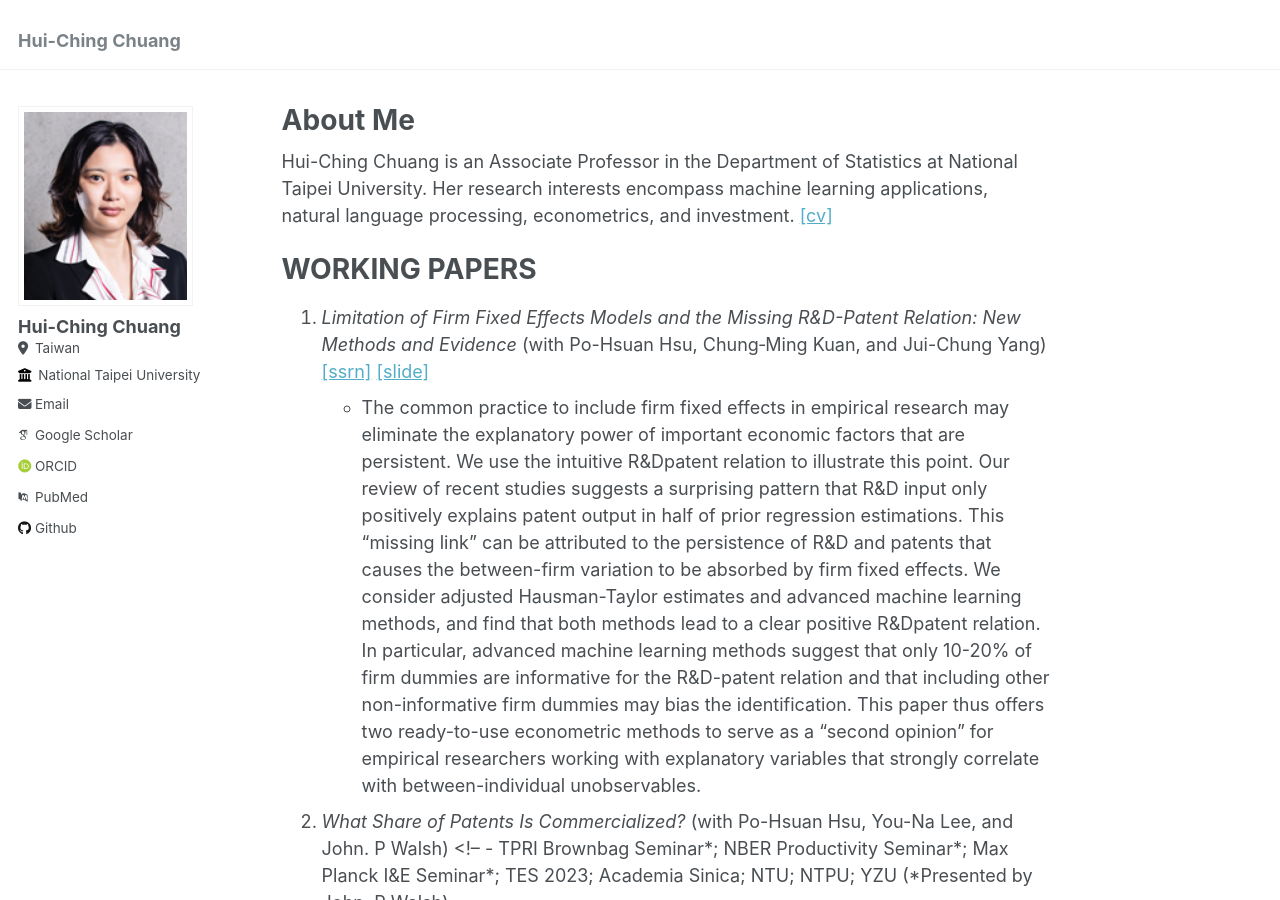
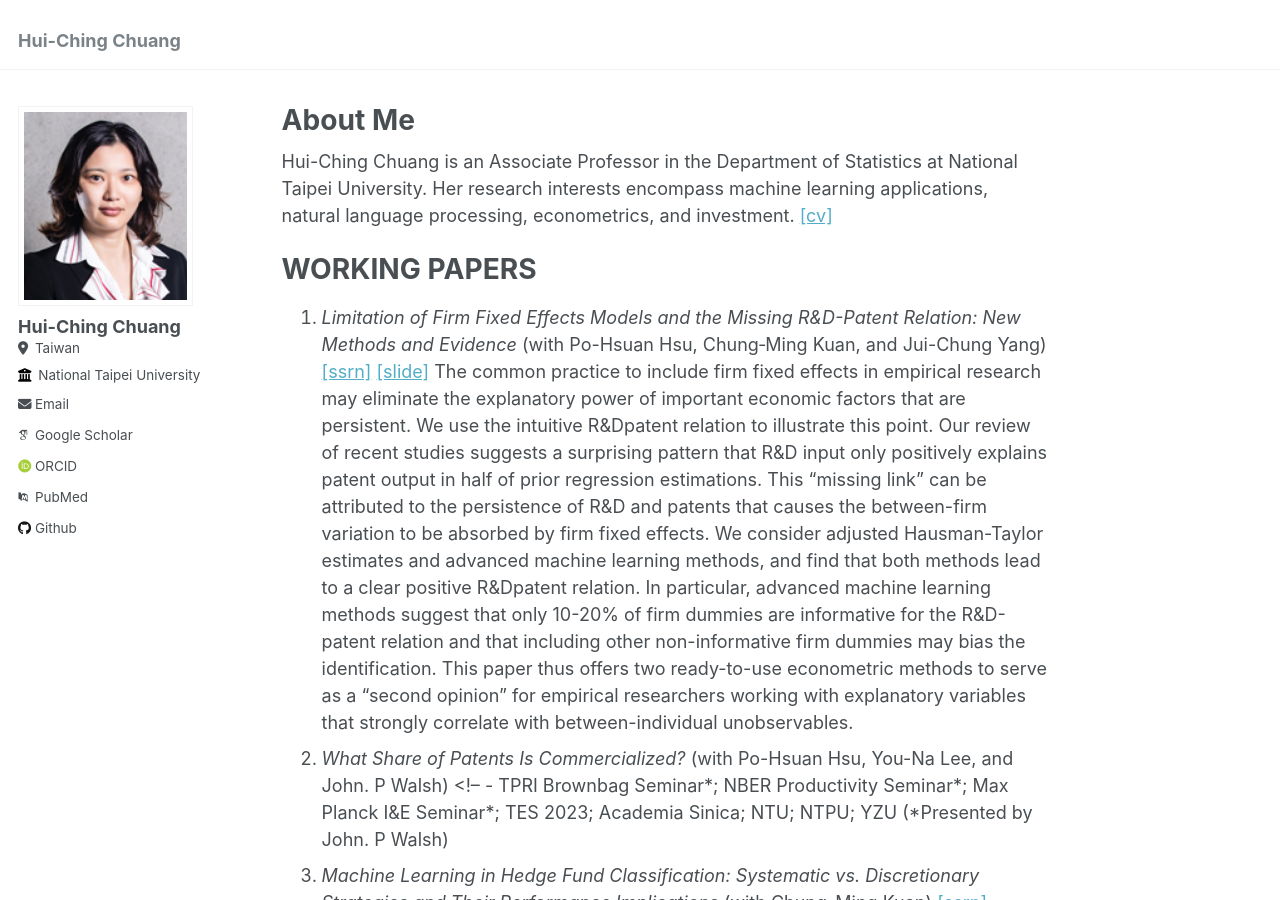
Before and after one commit to hcchuang/hcchuang.github.io, a Jekyll site: the page built from _pages/about.md, in a window 1280 px wide and 900 px high. Built offline with Jekyll 4.4.1, drawn with Linux system fonts in a browser that asks for light colours; some web fonts are replaced.

```diff
--- a/_pages/about.md
+++ b/_pages/about.md
@@ -14,7 +14,7 @@ Hui-Ching Chuang is an Associate Professor in the Department of Statistics at Na
 WORKING PAPERS
 ======
 1.  _Limitation of Firm Fixed Effects Models and the Missing R&D-Patent Relation: New Methods and Evidence_ (with Po-Hsuan Hsu, Chung‐Ming Kuan, and Jui-Chung Yang) [\[ssrn\]](<https://papers.ssrn.com/sol3/papers.cfm?abstract_id=4636846>){:target="_blank"} [\[slide\]](/files/CavalcadeAP2024_slide.pdf){:target="_blank"}
-- The common practice to include firm fixed effects in empirical research may eliminate the explanatory power of important economic factors that are persistent. We use the intuitive R&Dpatent relation to illustrate this point. Our review of recent studies suggests a surprising pattern that R&D input only positively explains patent output in half of prior regression estimations. This "missing link" can be attributed to the persistence of R&D and patents that causes the between-firm variation to be absorbed by firm fixed effects. We consider adjusted Hausman-Taylor estimates and advanced machine learning methods, and find that both methods lead to a clear positive R&Dpatent relation. In particular, advanced machine learning methods suggest that only 10-20% of firm dummies are informative for the R&D-patent relation and that including other non-informative firm dummies may bias the identification. This paper thus offers two ready-to-use econometric methods to serve as a "second opinion" for empirical researchers working with explanatory variables that strongly correlate with between-individual unobservables.
+  The common practice to include firm fixed effects in empirical research may eliminate the explanatory power of important economic factors that are persistent. We use the intuitive R&Dpatent relation to illustrate this point. Our review of recent studies suggests a surprising pattern that R&D input only positively explains patent output in half of prior regression estimations. This "missing link" can be attributed to the persistence of R&D and patents that causes the between-firm variation to be absorbed by firm fixed effects. We consider adjusted Hausman-Taylor estimates and advanced machine learning methods, and find that both methods lead to a clear positive R&Dpatent relation. In particular, advanced machine learning methods suggest that only 10-20% of firm dummies are informative for the R&D-patent relation and that including other non-informative firm dummies may bias the identification. This paper thus offers two ready-to-use econometric methods to serve as a "second opinion" for empirical researchers working with explanatory variables that strongly correlate with between-individual unobservables.
 <!-- - The SFS Cavalcade Asia-Pacific 2024; The 2024 UC Davis-FMA Napa Finance Conference; The 23rd Taiwan Symposium on Innovation Economics and Entrepreneurship; NTU; Max Planck I&E Seminar\*; The 16th NYCU Finance Conference Keynote Speech\*; Academia Sinica\*\*; The 2024 FMA Asia Pacific Conference\*\*. (Presented by \*Po-Hsuan Hsu).-->
 1.  _What Share of Patents Is Commercialized?_ (with Po-Hsuan Hsu, You-Na Lee, and John. P Walsh)
  <!--   -  TPRI Brownbag Seminar\*; NBER Productivity Seminar\*; Max Planck I&E Seminar\*; TES 2023; Academia Sinica; NTU; NTPU; YZU (\*Presented by John. P Walsh)
```
